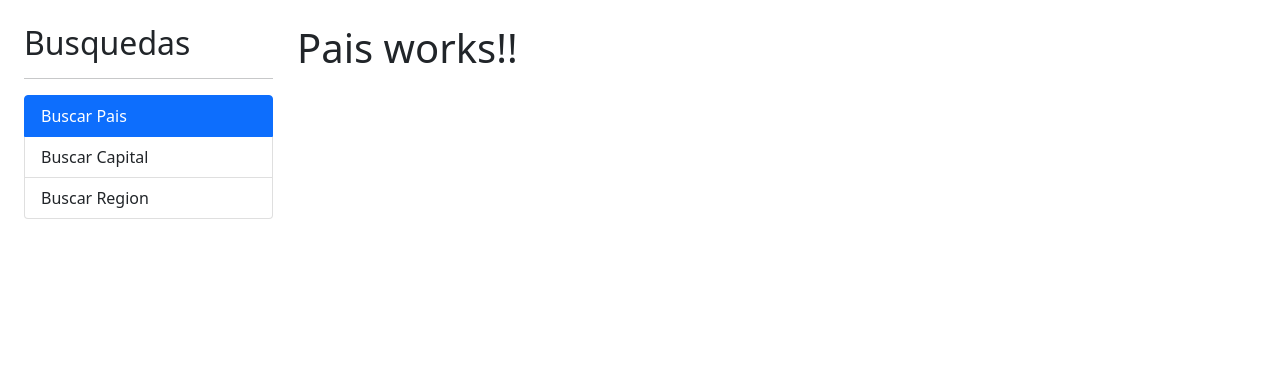
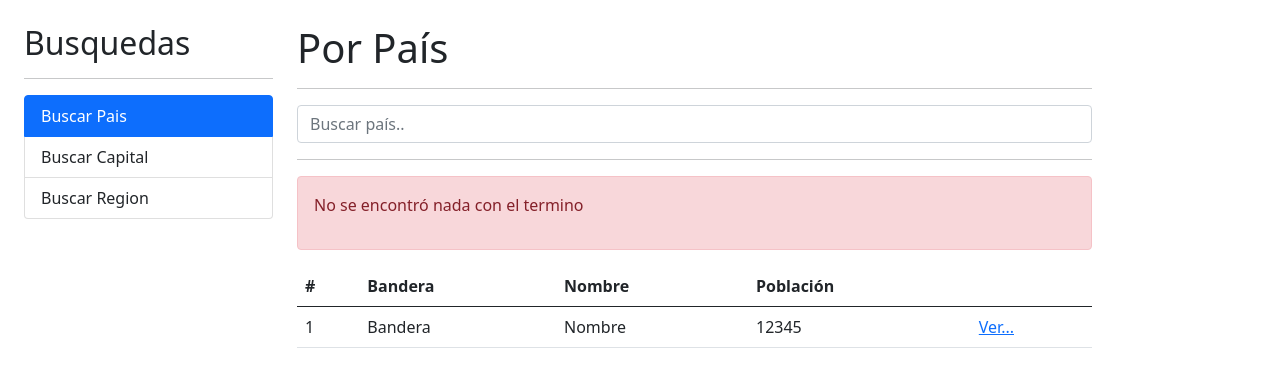
Before and after one commit to ReinisEspinal/AngularPaisesApp, an Angular app: page / in a window 1280 px wide. Shown: the top 374 px of the page. Built offline with nearby package versions, Linux system fonts and the light colour scheme.

Commit message:
Servicio para buscar paises

```diff
--- a/src/app/app.module.ts
+++ b/src/app/app.module.ts
@@ -1,11 +1,12 @@
 import { NgModule } from '@angular/core';
 import { BrowserModule } from '@angular/platform-browser';
-
 import { AppComponent } from './app.component';
+import {HttpClientModule} from '@angular/common/http'
 
 import { SharedModule } from './shared/shared.module';
 import { PaisModule } from './pais/pais.module';
 import { AppRoutingModule } from './app-routing.module';
+
 
 @NgModule({
   declarations: [
@@ -14,6 +15,7 @@
   imports: [
     BrowserModule,
     AppRoutingModule,
+    HttpClientModule,
     SharedModule,
     PaisModule
   ],
--- a/src/app/pais/pages/porPais/porPais.compoenent.html
+++ b/src/app/pais/pages/porPais/porPais.compoenent.html
@@ -1 +1,54 @@
-<h1>Pais works!!</h1>
+<h1>Por País</h1>
+
+<hr>
+
+<div class="row">
+    <div class="col">
+        <form
+        (ngSubmit)="buscar()"
+        autocomplete="off">
+
+            <input type="text"
+            class="form-control"
+            name="termino"
+            [(ngModel)]="termino"
+            placeholder="Buscar país.."/>
+
+        </form>
+    </div>
+</div>
+
+<hr>
+
+<div class="alert alert-danger">
+<p>No se encontró nada con el termino</p>
+</div>
+
+<!--TABLA DE PAIS-->
+<div class="row">
+    <div class="col">
+        <table class="table">
+            <thead>
+                <tr>
+                <th>#</th>
+                <th>Bandera</th>
+                <th>Nombre</th>
+                <th>Población</th>
+                <th></th>
+            </tr>
+            </thead>
+            <tbody>
+                <tr>
+                    <td>1</td>
+                    <td>Bandera</td>
+                    <td>Nombre</td>
+                    <td>12345</td>
+                    <td>
+                        <a href="">Ver...</a>
+                    </td>
+                </tr>
+            </tbody>
+        </table>
+    </div>
+</div>
+<!--TABLA DE PAIS-->
--- a/src/app/pais/pages/porPais/porPais.component.ts
+++ b/src/app/pais/pages/porPais/porPais.component.ts
@@ -1,12 +1,29 @@
 import { Component } from "@angular/core";
+import { PaisService } from '../../services/pais.service';
 
 
 @Component(
     {
-        selector:'app-porPais',
-        templateUrl:'./porPais.compoenent.html'
+        selector: 'app-porPais',
+        templateUrl: './porPais.compoenent.html'
     }
 )
-export class PorPaisComponent{
+export class PorPaisComponent {
+
+
+    termino: string = '';
+
+    constructor(private paisService:PaisService)
+    {
+
+    }
+    buscar() {
+        console.log(this.termino)
+        this.paisService.buscarPais(this.termino)
+        .subscribe(respuesta =>
+            {
+                console.log(respuesta);
+            });
+    }
 
 }
--- a/src/app/pais/pais.module.ts
+++ b/src/app/pais/pais.module.ts
@@ -4,6 +4,7 @@
 import { PorPaisComponent } from './pages/porPais/porPais.component';
 import { PorRegionComponent } from './pages/porRegion/porRegion.compoenent';
 import { VerPaisComponent } from "./pages/verPais/verPais.component";
+import { FormsModule } from '@angular/forms';
 
 
 
@@ -14,7 +15,9 @@
         PorRegionComponent,
         VerPaisComponent
                 ],
-    imports:[],
+    imports:[
+        FormsModule
+    ],
     exports:[
     PorCapitalComponent,
     PorPaisComponent,
--- /dev/null
+++ b/src/app/pais/services/pais.service.ts
@@ -0,0 +1,28 @@
+import { HttpClient } from "@angular/common/http";
+import { Injectable } from "@angular/core";
+import { Observable } from "rxjs";
+
+
+@Injectable({
+    providedIn:'root'
+})
+
+
+export class PaisService
+{
+        private apiUrl: string = 'https://restcountries.eu/rest/v2';
+
+
+        constructor(private http: HttpClient)
+        {
+
+        }
+
+buscarPais(Termino:string) : Observable<any>
+{
+    const url = `${this.apiUrl}/name/${Termino}`;
+
+    return this.http.get(url);
+}
+
+}
```
